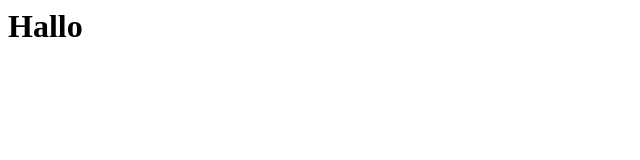
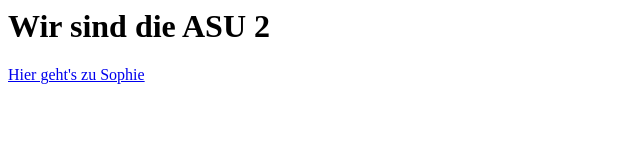
Before and after one commit to juliaawadalla/page, a plain HTML site: page index.html in a window 1280 px wide. Shown: the whole page, without its empty margins (0-640 px from the left). Drawn offline with Linux system fonts and the light colour scheme.

Commit message:
Update index.html

```diff
--- a/index.html
+++ b/index.html
@@ -1 +1,2 @@
-<h1> Hallo </h1>
+<h1>Wir sind die ASU 2</h1>
+<a href="github.com">Hier geht's zu Sophie</a>
```
